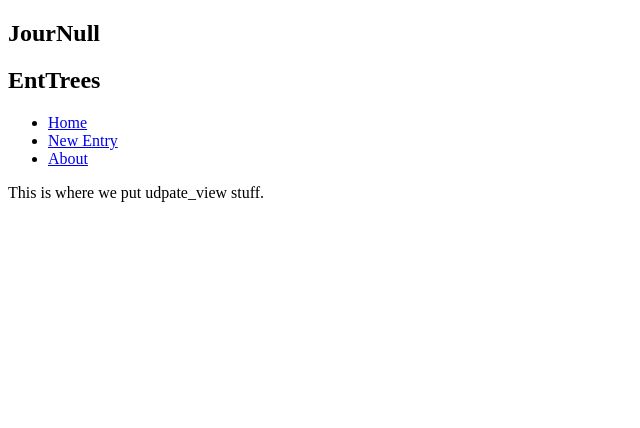
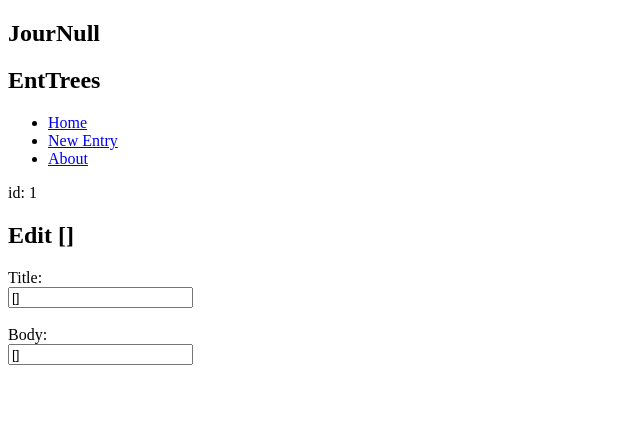
Before and after one commit to Woojgh/pyramid-learning-journal, a Python web app: template python_learning_journal/python_learning_journal/templates/update.jinja2 in a window 1280 px wide. Shown: the top 428 px of the page, without its empty margins (0-640 px from the left). Run offline with Jinja, Linux system fonts and the light colour scheme; the template is opened without the code that fills it: most values are stand-ins (such as "Sample title", 1, 10 or a date in 2020).

Commit message:
added more functionality to web pages

```diff
--- a/python_learning_journal/python_learning_journal/templates/detail.jinja2
+++ b/python_learning_journal/python_learning_journal/templates/detail.jinja2
@@ -1,4 +1,8 @@
 {% extends "layout.jinja2" %}
 {% block body %}
-    <p>This is where we put detail_view stuff.</p>
+    <article>
+        <p>id: {{ entry.id }}</p>
+        <h1>{{ entry.title }}</h1><p>{{ entry.creation_date }}</p>
+        <p>{{ entry.body }}</p>
+    </article>
 {% endblock %}
--- a/python_learning_journal/python_learning_journal/templates/update.jinja2
+++ b/python_learning_journal/python_learning_journal/templates/update.jinja2
@@ -1,4 +1,11 @@
 {% extends "layout.jinja2" %}
 {% block body %}
-    <p>This is where we put udpate_view stuff.</p>
+    <p>id: {{ entry.id }}</p>
+    <h1>Edit {{ entry.title }}</h1>
+    <form>
+        Title:<br>
+        <input type="text" value="{{ entry.title }}"><br><br>
+        Body:<br>
+        <input type="text" value="{{ entry.body }}"><br>
+    </form>
 {% endblock %}
```
Also changed, not shown: python_learning_journal/python_learning_journal/views/default.py (+26 -2 lines).
